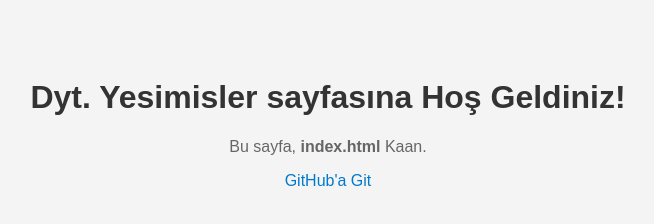
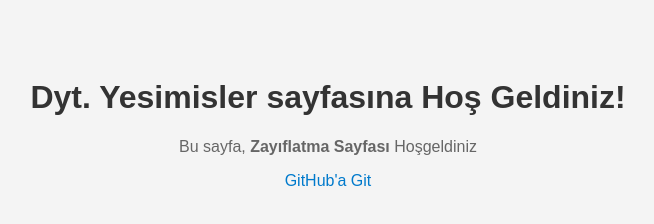
Before and after one commit to yesimisler/yesimisler.github.io, a plain HTML site: page index.html in a window 1280 px wide. Shown: the whole page, without its empty margins (312-966 px from the left). Drawn offline with Linux system fonts and the light colour scheme.

Commit message:
Update index.html

```diff
--- a/index.html
+++ b/index.html
@@ -25,7 +25,7 @@
 </head>
 <body>
   <h1>Dyt. Yesimisler sayfasına Hoş Geldiniz!</h1>
-  <p>Bu sayfa, <strong>index.html</strong> Kaan.</p>
+  <p>Bu sayfa, <strong>Zayıflatma Sayfası</strong> Hoşgeldiniz</p>
   <p><a href="https://github.com/">GitHub'a Git</a></p>
 </body>
 </html>
```
